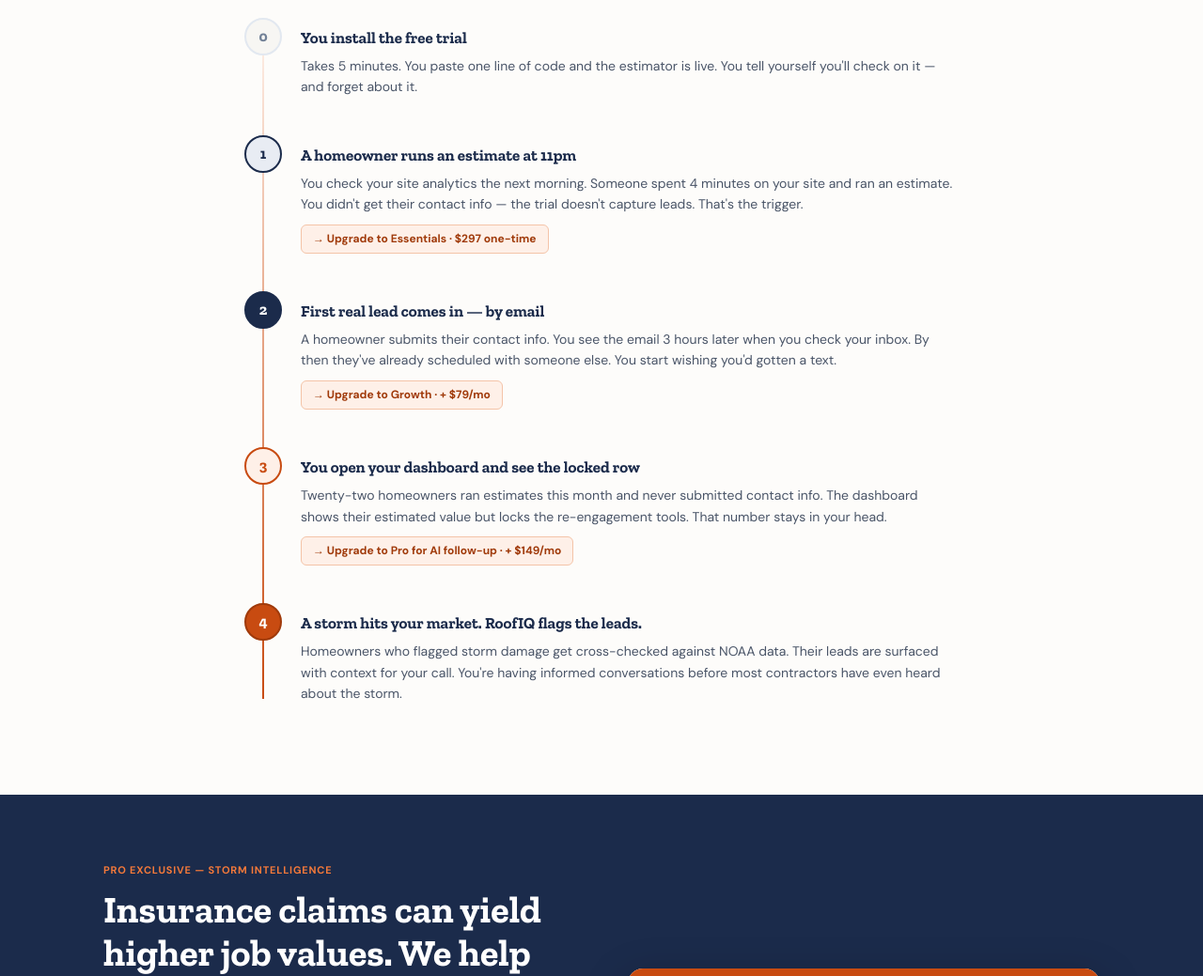
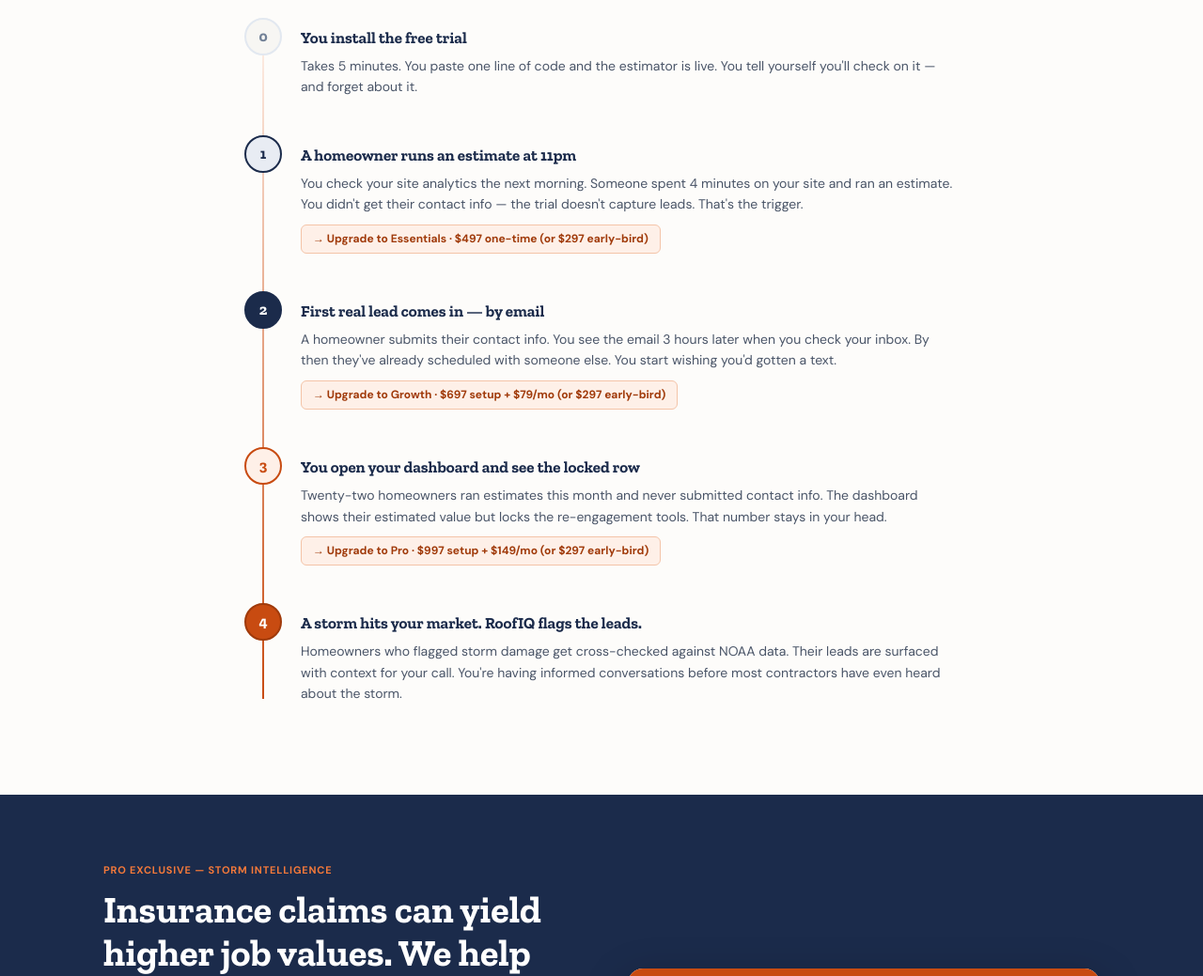
Before and after one commit to Melnick25/roofIQ, a website: page public/index.html in a window 1280 px wide. Shown: the part 3511-4550 px from the top of the page at 94% size. Drawn offline with nearby package versions, Linux system fonts and the light colour scheme.

Commit message:
fix journey pricing

```diff
--- a/public/index.html
+++ b/public/index.html
@@ -1097,7 +1097,7 @@ footer a { color: rgba(255,255,255,.45); text-decoration: none; }
         <div class="j-content">
           <strong>A homeowner runs an estimate at 11pm</strong>
           <p>You check your site analytics the next morning. Someone spent 4 minutes on your site and ran an estimate. You didn't get their contact info — the trial doesn't capture leads. That's the trigger.</p>
-          <span class="j-trigger">→ Upgrade to Essentials · $297 one-time</span>
+          <span class="j-trigger">→ Upgrade to Essentials · $497 one-time (or $297 early-bird)</span>
         </div>
       </div>
       <div class="journey-step">
@@ -1105,7 +1105,7 @@ footer a { color: rgba(255,255,255,.45); text-decoration: none; }
         <div class="j-content">
           <strong>First real lead comes in — by email</strong>
           <p>A homeowner submits their contact info. You see the email 3 hours later when you check your inbox. By then they've already scheduled with someone else. You start wishing you'd gotten a text.</p>
-          <span class="j-trigger">→ Upgrade to Growth · + $79/mo</span>
+          <span class="j-trigger">→ Upgrade to Growth · $697 setup + $79/mo (or $297 early-bird)</span>
         </div>
       </div>
       <div class="journey-step">
@@ -1113,7 +1113,7 @@ footer a { color: rgba(255,255,255,.45); text-decoration: none; }
         <div class="j-content">
           <strong>You open your dashboard and see the locked row</strong>
           <p>Twenty-two homeowners ran estimates this month and never submitted contact info. The dashboard shows their estimated value but locks the re-engagement tools. That number stays in your head.</p>
-          <span class="j-trigger">→ Upgrade to Pro for AI follow-up · + $149/mo</span>
+          <span class="j-trigger">→ Upgrade to Pro · $997 setup + $149/mo (or $297 early-bird)</span>
         </div>
       </div>
       <div class="journey-step">
```
